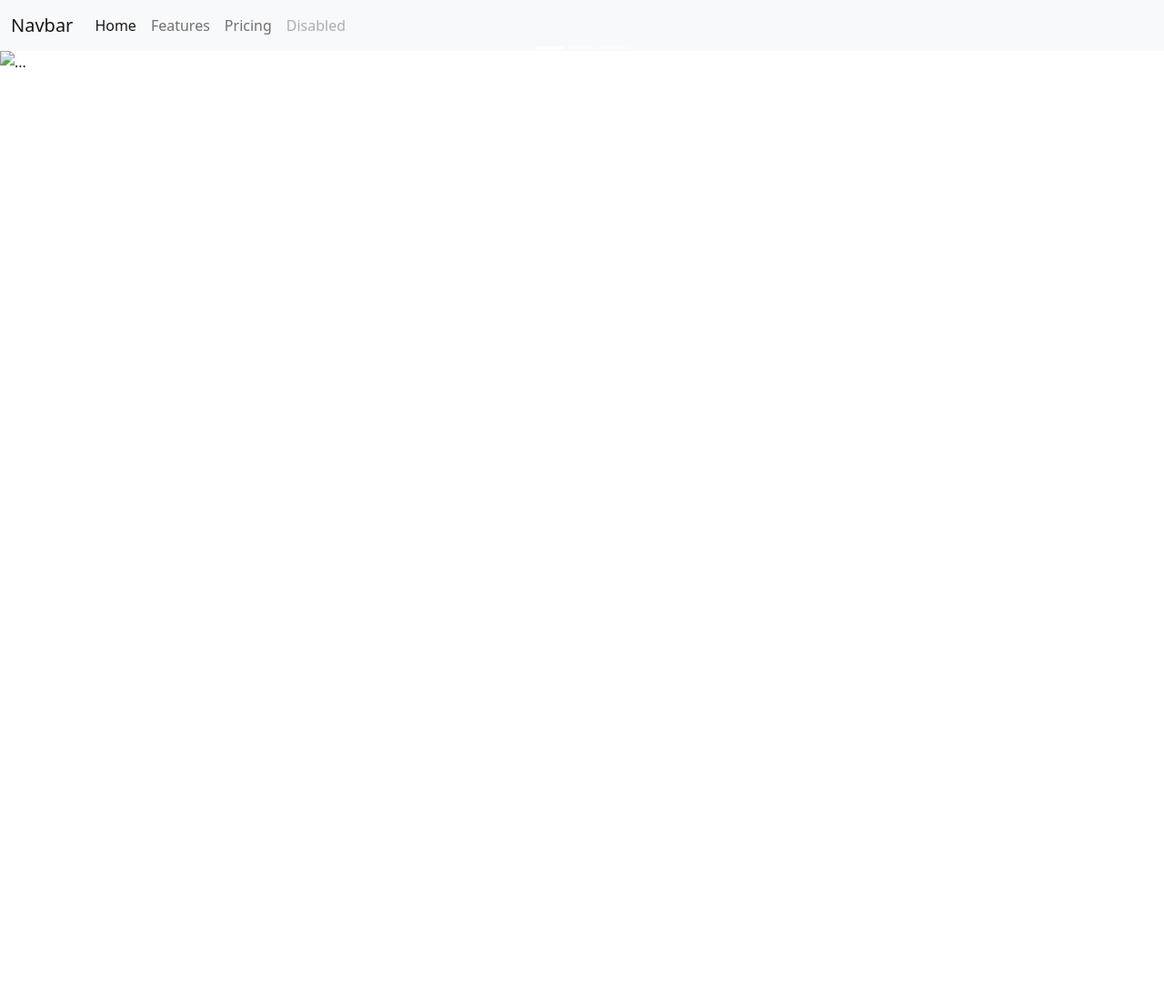
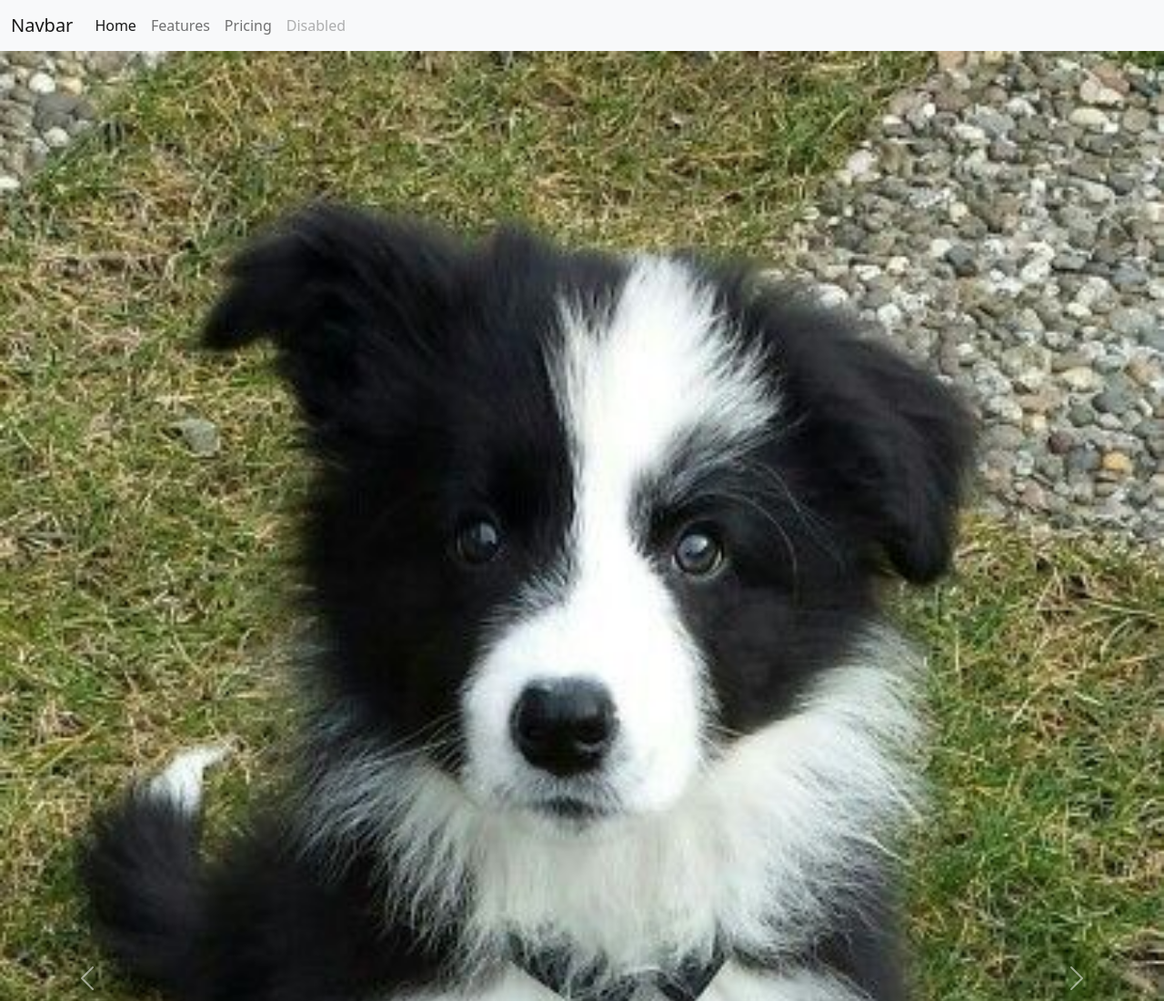
Before and after one commit to gmalheiro/dog-store, a website: page index.html in a window 1280 px wide. Shown: the top 1100 px of the page at 91% size. Before the commit the page ends 800 px from the top, so only its background shows below. Drawn offline with nearby package versions, Linux system fonts and the light colour scheme.

Commit message:
Upadte on index.html

```diff
--- a/index.html
+++ b/index.html
@@ -43,7 +43,7 @@
             </div>
             <div class="carousel-inner">
               <div class="carousel-item active">
-                <img src="..." class="d-block w-100" alt="...">
+                <img src="./images/border-puppy.jpg" class="d-block w-100" alt="...">
               </div>
               <div class="carousel-item">
                 <img src="..." class="d-block w-100" alt="...">
```
